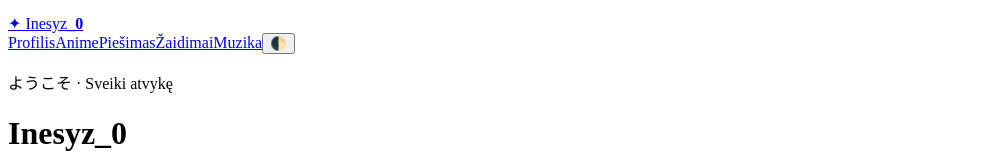
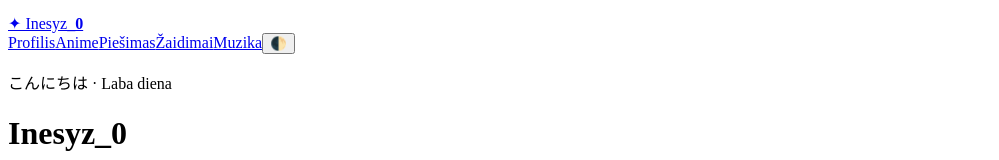
Before and after one commit to Inesyz/inesyz-website, a React (Vite) app: page / in a window 1280 px wide. Shown: the part 720-880 px from the top of the page, without its empty margins (0-999 px from the left). Built offline with nearby package versions, Linux system fonts and the light colour scheme; the HTML template or start-up script is replaced by a standard one.

Commit message:
Pasisveikinimas hero sekcijoje pagal paros laiką
Co-Authored-By: Claude Fable 5 <noreply@anthropic.com>
Claude-Session: https://claude.ai/code/session_01LGqfHt9isV2SDUbuSVt1md

```diff
--- a/src/components/Hero.jsx
+++ b/src/components/Hero.jsx
@@ -1,8 +1,10 @@
+import Greeting from '../quirks/Greeting.jsx'
+
 export default function Hero() {
   return (
     <header className="hero" id="virsus">
       <div className="hero-inner">
-        <p className="eyebrow"><span className="jp">ようこそ</span> · Sveiki atvykę</p>
+        <Greeting />
         <h1 className="display">Inesyz<span className="accent">_0</span></h1>
         <p className="lede">
           Piešiu, žaidžiu ir gyvenu anime pasauliuose. Čia — mano kampelis internete:
--- /dev/null
+++ b/src/quirks/Greeting.jsx
@@ -0,0 +1,18 @@
+// Pasisveikinimas pagal paros laiką — vietoj statinio „Sveiki atvykę".
+const GREETINGS = [
+  { from: 5, to: 11, jp: 'おはよう', lt: 'Labas rytas ☀️' },
+  { from: 11, to: 17, jp: 'こんにちは', lt: 'Laba diena' },
+  { from: 17, to: 22, jp: 'こんばんは', lt: 'Labas vakaras' },
+  { from: 22, to: 24, jp: 'おやすみ', lt: 'Labanakt 🌙' },
+  { from: 0, to: 5, jp: 'おやすみ', lt: 'Labanakt 🌙' },
+]
+
+export default function Greeting() {
+  const h = new Date().getHours()
+  const g = GREETINGS.find((x) => h >= x.from && h < x.to)
+  return (
+    <p className="eyebrow">
+      <span className="jp">{g.jp}</span> · {g.lt}
+    </p>
+  )
+}
```
